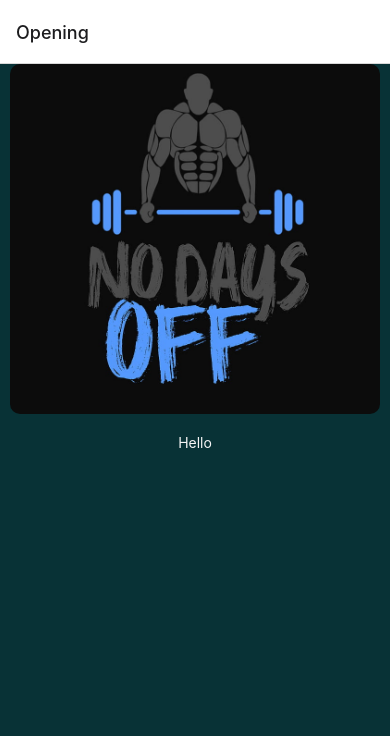
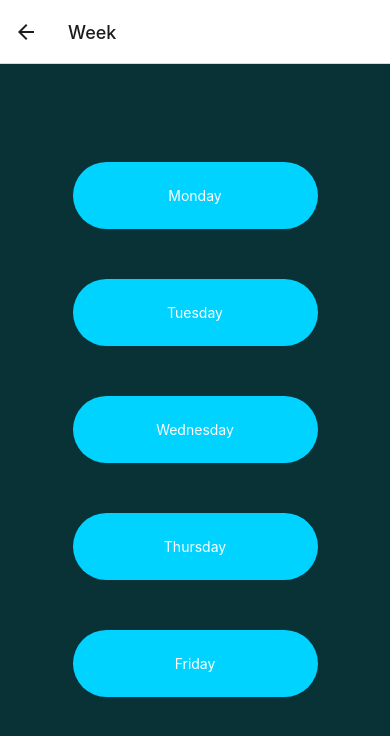
Before and after one commit to jedi24garcia/Fitness-App, a React Native app: screen /Week in a window 390 px wide. Before the commit this address had no page. Shown: the top 736 px of the page. Built offline with nearby package versions, Linux system fonts and the light colour scheme; what expo-sqlite would draw is missing.

Commit message:
fixed scrollview

```diff
--- a/App.js
+++ b/App.js
@@ -4,7 +4,7 @@ import { createNativeStackNavigator } from '@react-navigation/native-stack';
 import OpenPage from './pages/OpeningPage';
 import EntryPage from './pages/LoginPage';
 import SignUpPage from './pages/SignUp';
-import FirstPage from './pages/FirstPage';
+import WeekDays from './pages/Week';
 
 const Stack = createNativeStackNavigator()
 
@@ -15,7 +15,7 @@ const App = () => {
         <Stack.Screen name="Opening" component={OpenPage} />
         <Stack.Screen name="Entry" component={EntryPage} />
         <Stack.Screen name="Sign" component={SignUpPage} />
-        <Stack.Screen name="First Page" component={FirstPage} />
+        <Stack.Screen name="Week" component={WeekDays} />
       </Stack.Navigator>
     </NavigationContainer>
   );
--- a/pages/LoginPage.js
+++ b/pages/LoginPage.js
@@ -17,7 +17,7 @@ const EntryPage = ({ navigation }) => {
                     <Text style={styles.authenticate}>Password</Text>
                     <TextInput style={styles.input} placeholder={passwordPlaceholder} value={password} onChangeText={newText => setPassword(newText)} onFocus={() => setPasswordPlaceholder('')} onBlur={() => setPasswordPlaceholder('Type password here')} secureTextEntry />
                     <View style={styles.authenticateButton}>
-                        <TouchableOpacity onPress={() => navigation.navigate('First Page')}>
+                        <TouchableOpacity onPress={() => navigation.navigate('Week')}>
                             <Text style={styles.authenticateFont}>Login</Text>
                         </TouchableOpacity>
                     </View>
--- a/pages/SignUp.js
+++ b/pages/SignUp.js
@@ -1,5 +1,5 @@
 import React from 'react';
-import { StyleSheet, View, Text, TextInput, Alert, TouchableOpacity } from 'react-native';
+import { StyleSheet, View, Text, TextInput, ScrollView, TouchableOpacity } from 'react-native';
 
 import { DatabaseConnection } from '../database/Database';
 
@@ -25,6 +25,7 @@ const SignUpPage = ({ navigation }) => {
 
     return (
         <View style={styles.container}>
+            <ScrollView showsVerticalScrollIndicator={false}>
                 <View style={styles.signContent}>
                     <Text style={styles.SignUpFont}>Create Account</Text>
                 </View>
@@ -49,6 +50,7 @@ const SignUpPage = ({ navigation }) => {
                     <Text style={styles.authenticate}>Create Account</Text>
                     </TouchableOpacity>
                 </View>
+            </ScrollView>
         </View>
     );
 };
--- a/pages/FirstPage.js
+++ b/pages/Week.js
@@ -1,7 +1,7 @@
 import React from 'react';
 import { StyleSheet, View, Text, TouchableOpacity, Alert } from 'react-native';
 
-const FirstPage = () => {
+const WeekDays = () => {
     return (
         <View style={styles.container}>
             <View style={styles.authenticateButton}>
@@ -33,7 +33,7 @@ const FirstPage = () => {
     );
 };
 
-export default FirstPage;
+export default WeekDays;
 
 const styles = StyleSheet.create({
     container: {
```
Lines whose indentation alone changed are shown as unchanged.
